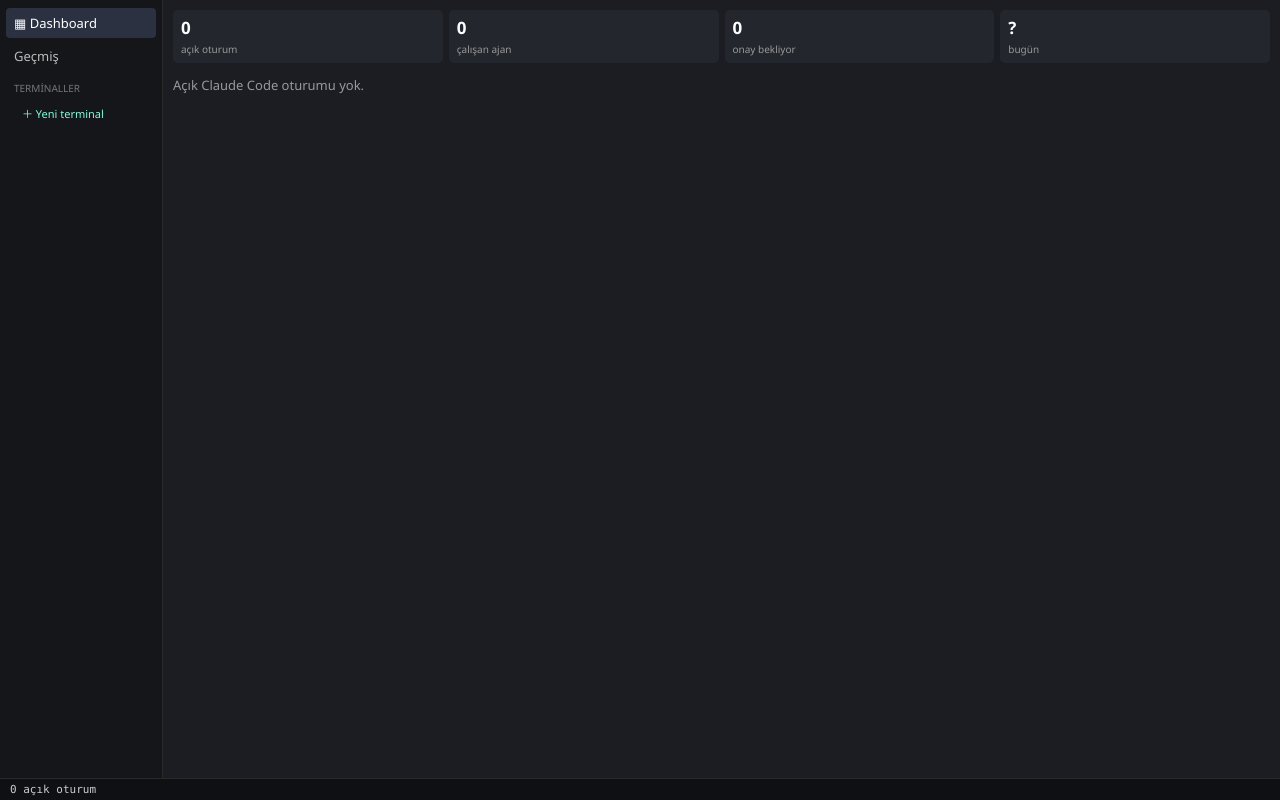
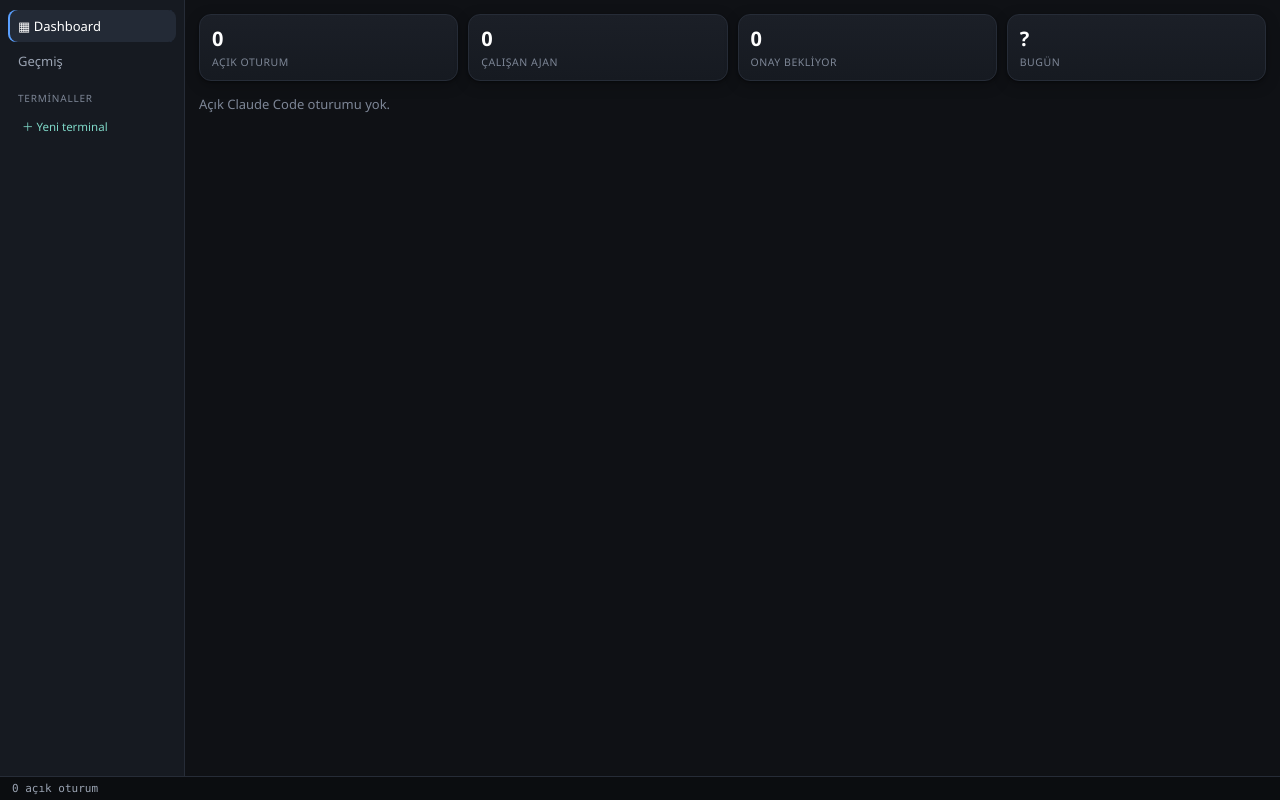
Before and after one commit to cafercan/aicstation, a React (Vite) app in the folder ui/: page / in a window 1280 px wide. Built offline with nearby package versions, Linux system fonts and the light colour scheme.

Commit message:
style(ui): dark theme tokens, rounded cards and panels
Shared color tokens, 12px rounded surfaces with gradient and soft shadow for KPI boxes, cards, sidebar, status bar, session detail panels and the history table. Local font stack only (Segoe UI Variable, Segoe UI, system-ui).

```diff
--- a/ui/src/app.css
+++ b/ui/src/app.css
@@ -1,62 +1,162 @@
-:root { color-scheme: dark; }
+:root {
+  color-scheme: dark;
+  --bg: #0f1115;
+  --surface-a: #1b1f27;
+  --surface-b: #161a21;
+  --surface: linear-gradient(180deg, var(--surface-a), var(--surface-b));
+  --raised: #20252e;
+  --border: #262c37;
+  --text: #d7dce4;
+  --muted: #7d8696;
+  --dim: #9aa3b2;
+  --track: #252b36;
+  --accent: #5aa0ff;
+  --busy: #48c774;
+  --idle: #ff9f43;
+  --waiting: #ff5d73;
+  --closed: #7d8696;
+  --radius: 12px;
+  --shadow: 0 1px 2px rgba(0, 0, 0, .35), 0 4px 14px rgba(0, 0, 0, .25);
+}
 html, body, #root { height: 100%; margin: 0; }
-body { font-family: "Segoe UI", sans-serif; font-size: 13px; color: #ddd; background: #1b1d22; }
+body {
+  font-family: "Segoe UI Variable", "Segoe UI", system-ui, sans-serif;
+  font-size: 13px; color: var(--text); background: var(--bg);
+}
 .app { display: flex; flex-direction: column; height: 100%; }
 .body { display: flex; flex: 1; min-height: 0; }
-.side { width: 150px; background: #15161a; padding: 8px 6px; border-right: 1px solid #2a2a2a; }
-.side .item { padding: 6px 8px; border-radius: 4px; margin-bottom: 3px; color: #bbb; cursor: pointer; }
-.side .item.on { background: #2b3140; color: #fff; }
-.side .sub { padding-left: 16px; font-size: 11px; color: #999; }
-.side .new { color: #7fd; cursor: default; }
-.side .head { margin: 10px 0 4px 8px; font-size: 10px; color: #777; }
-.main { flex: 1; padding: 10px; overflow: auto; }
-.kpis { display: grid; grid-template-columns: repeat(4, 1fr); gap: 6px; margin-bottom: 10px; }
-.kpi { background: #23262d; border-radius: 5px; padding: 6px 8px; }
-.kpi b { display: block; font-size: 17px; color: #fff; }
-.kpi b.warn { color: #fd6; }
-.kpi span { font-size: 10px; color: #999; }
-.grid { display: grid; grid-template-columns: repeat(auto-fill, minmax(280px, 1fr)); gap: 6px; }
-.card { background: #23262d; border-radius: 5px; padding: 7px 8px; border-left: 3px solid #666; cursor: pointer; }
-.card.busy { border-left-color: #4caf50; }
-.card.waiting { border-left-color: #f0b429; }
-.card.idle { opacity: .75; }
-.card h4 { margin: 0 0 2px; font-size: 12px; color: #fff; }
-.card .path { font-size: 10px; color: #888; margin-bottom: 4px; overflow: hidden; text-overflow: ellipsis; white-space: nowrap; }
-.badge { font-size: 10px; padding: 1px 6px; border-radius: 8px; background: #3a3a3a; color: #ccc; font-weight: normal; }
-.busy .badge { background: #2e5130; color: #9f9; }
-.waiting .badge { background: #5a4510; color: #fd6; }
-.waiting-for { font-size: 11px; color: #fd6; font-weight: normal; }
-.row { display: flex; justify-content: space-between; font-size: 10.5px; color: #bbb; margin-top: 3px; }
-.bar { height: 4px; background: #333; border-radius: 2px; margin-top: 4px; }
-.bar i { display: block; height: 4px; background: #5aa0ff; border-radius: 2px; }
-.sb { background: #0f1013; border-top: 1px solid #2a2a2a; padding: 4px 10px; font-family: Consolas, monospace; font-size: 11px; color: #ccc; white-space: nowrap; overflow: hidden; }
-.sb .g { color: #6c6; } .sb .c2 { color: #6cd; }
-.empty { color: #999; }
-.empty button { background: #2b3140; color: #fff; border: 0; border-radius: 4px; padding: 4px 10px; cursor: pointer; }
+.main { flex: 1; padding: 14px; overflow: auto; position: relative; }
+.empty { color: var(--muted); }
+.empty button, .btn {
+  background: var(--raised); color: var(--text); border: 1px solid var(--border); border-radius: 8px;
+  padding: 5px 12px; font-size: 11.5px; cursor: pointer; font-family: inherit;
+}
+.btn { margin-left: 6px; }
+.empty button:hover, .btn:hover { border-color: #3a4250; color: #fff; }
+select {
+  background: var(--raised); color: var(--text); border: 1px solid var(--border); border-radius: 8px;
+  padding: 4px 8px; font-family: inherit;
+}
 
-.hd { display: flex; justify-content: space-between; align-items: center; }
-.hd h3 { margin: 0; color: #fff; font-size: 15px; }
-.hd .back { cursor: pointer; margin-right: 6px; }
-.btn { background: #2b3140; color: #cde; border: 0; border-radius: 4px; padding: 4px 10px; font-size: 11px; margin-left: 6px; cursor: pointer; }
-.meta { color: #888; font-size: 11px; margin: 2px 0 8px; }
+/* Sidebar */
+.side {
+  width: 168px; background: var(--surface-b); padding: 10px 8px; border-right: 1px solid var(--border);
+  overflow-y: auto;
+}
+.side .item {
+  padding: 7px 10px; border-radius: 8px; margin-bottom: 3px; color: var(--dim); cursor: pointer;
+  display: flex; align-items: center; gap: 6px; white-space: nowrap;
+}
+.side .item:hover { background: #1d222b; color: var(--text); }
+.side .item.on { background: #232a36; color: #fff; box-shadow: inset 2px 0 0 var(--accent); }
+.side .sub { padding-left: 14px; font-size: 11.5px; }
+.side .sub .lbl { flex: 1; overflow: hidden; text-overflow: ellipsis; }
+.side .head { margin: 14px 0 6px 10px; font-size: 10px; letter-spacing: .08em; color: var(--muted); }
+.side .dot.none { color: var(--muted); width: 12px; text-align: center; }
+.side .close { margin-left: auto; color: var(--muted); padding: 0 3px; border-radius: 4px; }
+.side .close:hover { color: #fff; background: #2c3340; }
+.side .new { color: #7fd8c8; cursor: pointer; }
+.cmark { flex: none; vertical-align: -2px; }
+
+/* KPI boxes */
+.kpis { display: grid; grid-template-columns: repeat(4, 1fr); gap: 10px; margin-bottom: 14px; }
 .kpis.six { grid-template-columns: repeat(6, 1fr); }
-.cols { display: flex; gap: 8px; }
-.tree { width: 44%; background: #202329; border-radius: 5px; padding: 8px; font-size: 11.5px; line-height: 1.7; }
-.tree .node { cursor: pointer; border-radius: 3px; padding: 0 4px; }
-.tree .node.sel { background: #2b3140; }
-.log { flex: 1; background: #202329; border-radius: 5px; padding: 8px; font-family: Consolas, monospace; font-size: 11px; line-height: 1.6; }
-.cap { color: #777; font-size: 10px; font-family: "Segoe UI", sans-serif; }
-.g { color: #6c6; } .y { color: #fd6; } .x { color: #888; } .r { color: #f77; } .c2 { color: #6cd; }
-table.hist { width: 100%; border-collapse: collapse; font-size: 11.5px; }
-table.hist th { text-align: left; color: #999; font-weight: normal; padding: 4px 6px; }
-table.hist td { padding: 4px 6px; border-top: 1px solid #2a2a2a; }
+.kpi {
+  background: var(--surface); border: 1px solid var(--border); border-radius: var(--radius);
+  padding: 10px 12px; box-shadow: var(--shadow); min-width: 0;
+}
+.kpi b { display: block; font-size: 20px; font-weight: 700; color: #fff; overflow: hidden; text-overflow: ellipsis; white-space: nowrap; }
+.kpis.six .kpi b { font-size: 15px; }
+.kpi b.warn { color: var(--waiting); }
+.kpi span { font-size: 10.5px; color: var(--muted); text-transform: uppercase; letter-spacing: .05em; }
+
+/* Session cards */
+.grid { display: grid; grid-template-columns: repeat(auto-fill, minmax(290px, 1fr)); gap: 12px; }
+.card {
+  --st: var(--closed);
+  background: var(--surface); border: 1px solid var(--border); border-left: 3px solid var(--st);
+  border-radius: var(--radius); padding: 12px 14px; cursor: pointer; box-shadow: var(--shadow);
+  transition: border-color .15s, transform .15s;
+}
+.card:hover { border-color: #3a4250; border-left-color: var(--st); transform: translateY(-1px); }
+.card:focus-visible { outline: 2px solid var(--accent); outline-offset: 2px; }
+.card.busy { --st: var(--busy); }
+.card.idle { --st: var(--idle); }
+.card.waiting { --st: var(--waiting); }
+.card.closed, .card.unknown { --st: var(--closed); }
+.card .top { display: flex; justify-content: space-between; align-items: center; gap: 8px; }
+.card h4 {
+  margin: 0; font-size: 14px; font-weight: 600; color: #fff; display: flex; align-items: center; gap: 7px;
+  min-width: 0;
+}
+.card h4 .name { overflow: hidden; text-overflow: ellipsis; white-space: nowrap; }
+.card .st { display: flex; align-items: center; gap: 6px; flex: none; max-width: 55%; }
+.card .path {
+  font-size: 11px; color: var(--muted); margin: 3px 0 10px; display: flex; gap: 6px; min-width: 0;
+}
+.card .path .cwd { overflow: hidden; text-overflow: ellipsis; white-space: nowrap; }
+.card .path .model { flex: none; }
+.card .path .model::before { content: "· "; }
+.card .agents { display: flex; gap: 14px; align-items: center; }
+.card .astats { font-size: 12px; line-height: 1.7; }
+.card .astats i { font-style: normal; }
+.card .astats .muted { color: var(--dim); }
+.card .astats b { color: #fff; }
+.ctx { height: 5px; background: var(--track); border-radius: 3px; margin-top: 10px; overflow: hidden; }
+.ctx i { display: block; height: 100%; background: linear-gradient(90deg, #5aa0ff, #9b7bff); border-radius: 3px; }
+.row { display: flex; justify-content: space-between; font-size: 11.5px; color: var(--dim); margin-top: 6px; }
+
+/* Status badge (card, detail) */
+.badge {
+  font-size: 11px; padding: 2px 9px; border-radius: 999px; font-weight: normal; white-space: nowrap;
+  color: #c3c9d3; background: rgba(125, 134, 150, .15); border: 1px solid rgba(125, 134, 150, .3);
+}
+.badge::before { content: "● "; }
+.busy .badge, .badge.busy { color: #6fe39a; background: rgba(72, 199, 116, .15); border-color: rgba(72, 199, 116, .3); }
+.idle .badge, .badge.idle { color: #ffb36b; background: rgba(255, 159, 67, .15); border-color: rgba(255, 159, 67, .3); }
+.waiting .badge, .badge.waiting { color: #ff8193; background: rgba(255, 93, 115, .15); border-color: rgba(255, 93, 115, .35); }
+.waiting-for { font-size: 11px; color: #ff8193; font-weight: normal; overflow: hidden; text-overflow: ellipsis; white-space: nowrap; }
+
+/* Status bar */
+.sb {
+  background: #0b0d10; border-top: 1px solid var(--border); padding: 5px 12px;
+  font-family: "Cascadia Mono", Consolas, monospace; font-size: 11px; color: var(--dim);
+  white-space: nowrap; overflow: hidden;
+}
+.sb .g { color: var(--busy); } .sb .c2 { color: #6cd3e0; }
+
+/* Session detail */
+.hd { display: flex; justify-content: space-between; align-items: center; margin-bottom: 4px; }
+.hd h3 { margin: 0; color: #fff; font-size: 16px; font-weight: 600; display: flex; align-items: center; gap: 8px; }
+.hd .back { cursor: pointer; color: var(--muted); }
+.hd .back:hover { color: #fff; }
+.meta { color: var(--muted); font-size: 11.5px; margin: 2px 0 12px; }
+.cols { display: flex; gap: 12px; }
+.tree, .log {
+  background: var(--surface); border: 1px solid var(--border); border-radius: var(--radius);
+  padding: 10px 12px; box-shadow: var(--shadow);
+}
+.tree { width: 44%; font-size: 12px; line-height: 1.8; }
+.tree .node { cursor: pointer; border-radius: 6px; padding: 0 6px; }
+.tree .node:hover { background: #1f242d; }
+.tree .node.sel { background: #232a36; }
+.log { flex: 1; font-family: "Cascadia Mono", Consolas, monospace; font-size: 11px; line-height: 1.7; min-width: 0; }
+.cap { color: var(--muted); font-size: 10px; letter-spacing: .08em; margin-bottom: 4px; font-family: "Segoe UI Variable", "Segoe UI", system-ui, sans-serif; }
+.g { color: var(--busy); } .y { color: #f5c451; } .x { color: var(--muted); } .r { color: var(--waiting); } .c2 { color: #6cd3e0; }
+
+/* History */
+table.hist {
+  width: 100%; border-collapse: separate; border-spacing: 0; font-size: 12px; margin-top: 10px;
+  background: var(--surface); border: 1px solid var(--border); border-radius: var(--radius);
+  box-shadow: var(--shadow); overflow: hidden;
+}
+table.hist th {
+  text-align: left; color: var(--muted); font-weight: normal; padding: 8px 10px; font-size: 10.5px;
+  text-transform: uppercase; letter-spacing: .05em;
+}
+table.hist td { padding: 7px 10px; border-top: 1px solid var(--border); }
 table.hist tbody tr { cursor: pointer; }
-table.hist tbody tr:hover { background: #23262d; }
-.main { position: relative; }
+table.hist tbody tr:hover { background: #1f242d; }
+
+/* Terminals */
 .term-host { position: absolute; inset: 0; padding: 6px; }
-.side .dot.busy { color: #4caf50; }
-.side .dot.waiting { color: #f0b429; }
-.side .dot.idle, .side .dot.none { color: #888; }
-.side .close { float: right; color: #888; padding: 0 3px; }
-.side .close:hover { color: #fff; }
-.side .new { cursor: pointer; }
```
